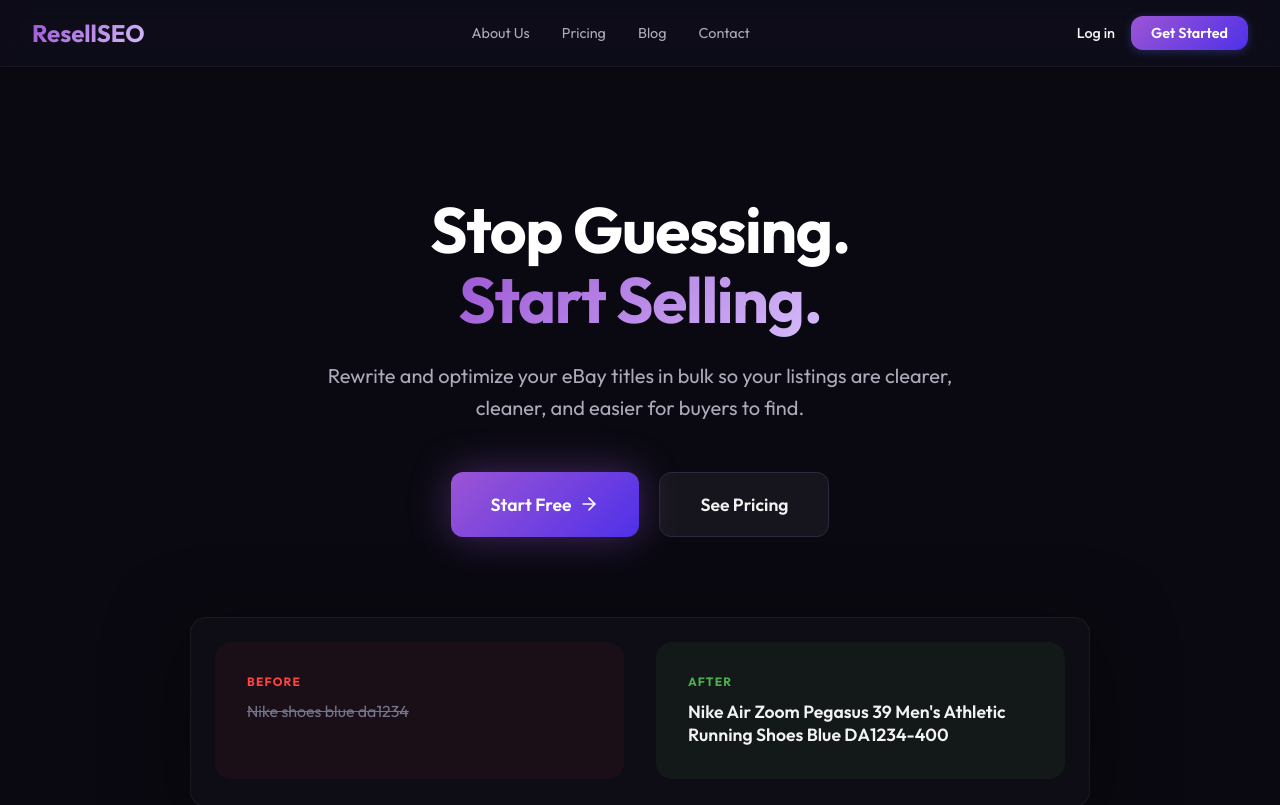
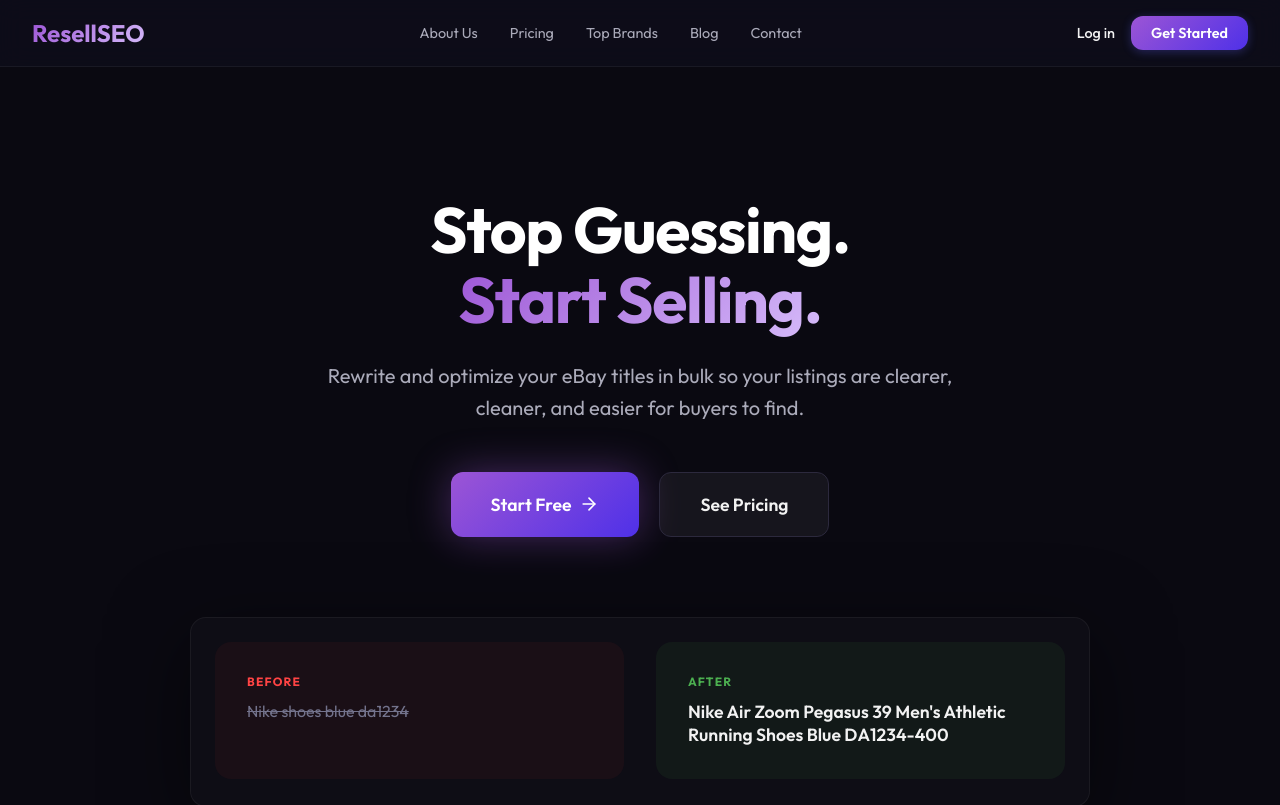
Before and after one commit to spencerstarky/resell-seo, a Next.js app: page / in a window 1280 px wide. Shown: the top 805 px of the page. Built offline with nearby package versions, Linux system fonts and the light colour scheme; no server answers.

Commit message:
feat: add top brands lead magnet link to public navbar

```diff
--- a/components/Navbar.tsx
+++ b/components/Navbar.tsx
@@ -54,6 +54,9 @@ export default function Navbar() {
                 <Link href="#pricing" style={{ color: 'var(--color-text-muted)', fontSize: '0.9rem' }}>
                     Pricing
                 </Link>
+                <Link href="/top-selling-brands" style={{ color: 'var(--color-text-muted)', fontSize: '0.9rem' }}>
+                    Top Brands
+                </Link>
                 <Link href="/blog" style={{ color: 'var(--color-text-muted)', fontSize: '0.9rem' }}>
                     Blog
                 </Link>
```
